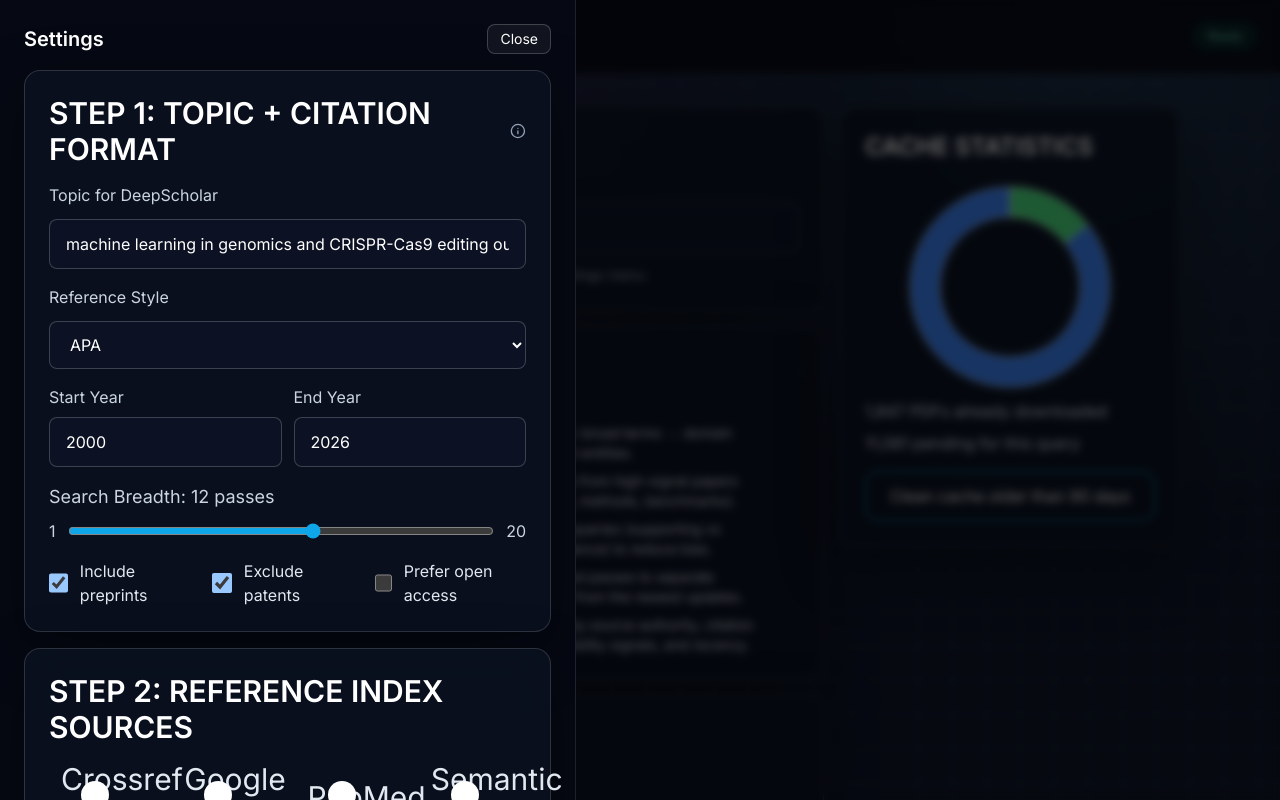
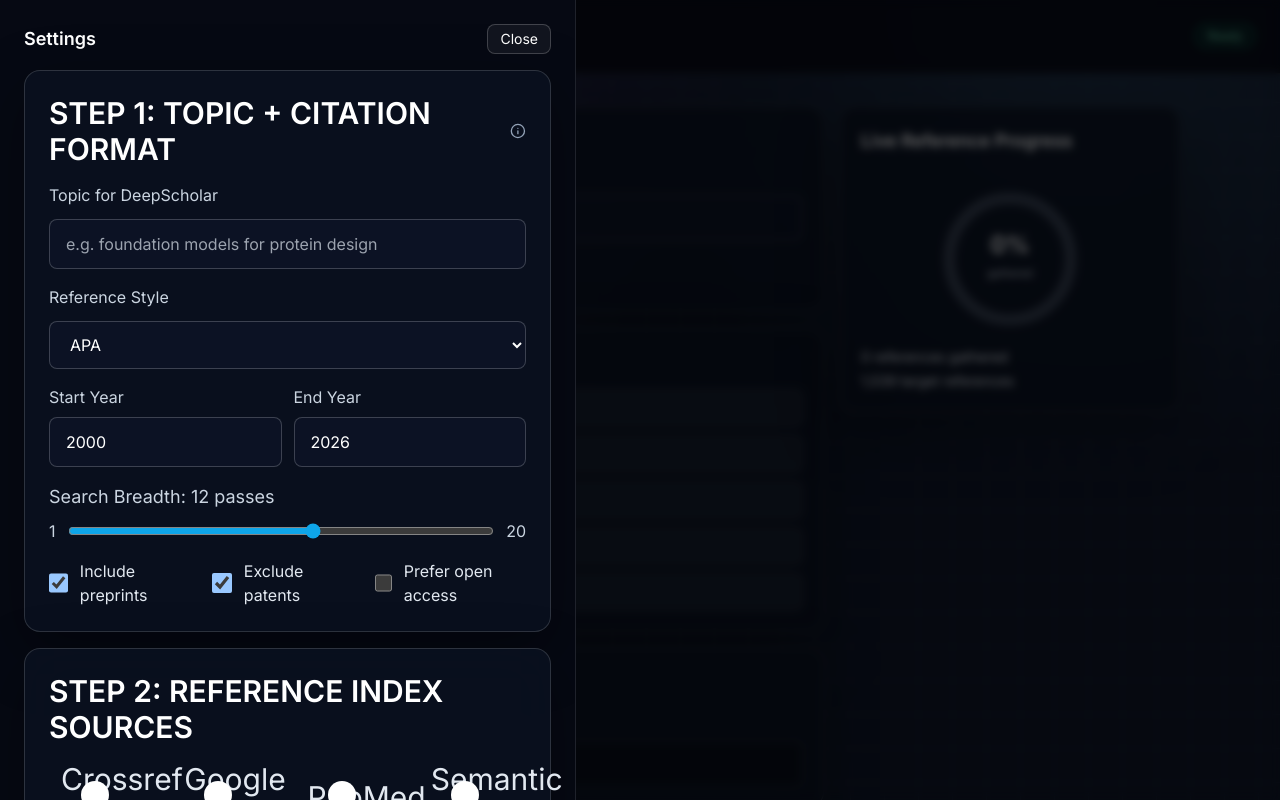
Before and after one commit to ZSPEC-OOS/harvester, a React (Vite) app: page / in a window 1280 px wide. Both pictures are taken after a click on the button "Open settings menu". Shown: the top 800 px of the page. Built offline with nearby package versions, Linux system fonts and the light colour scheme.

Commit message:
Revamp dashboard workflow and live reference progress UI

```diff
--- a/src/components/cards/ReferenceResultsCard.tsx
+++ b/src/components/cards/ReferenceResultsCard.tsx
@@ -3,6 +3,7 @@ import { GlassCard } from '../ui/GlassCard';
 type Props = {
   references: string[];
   referenceStyle: string;
+  isRunning?: boolean;
 };
 
 const styleLabelMap: Record<string, string> = {
@@ -13,17 +14,17 @@ const styleLabelMap: Record<string, string> = {
   'doi-only': 'DOI only',
 };
 
-export function ReferenceResultsCard({ references, referenceStyle }: Props) {
+export function ReferenceResultsCard({ references, referenceStyle, isRunning = false }: Props) {
   return (
-    <GlassCard className="p-4 sm:p-6">
-      <h2 className="mb-2 text-2xl font-semibold text-white sm:text-3xl">STEP 4: GENERATED REFERENCES</h2>
-      <p className="mb-4 text-slate-300">
-        Style: {styleLabelMap[referenceStyle] ?? referenceStyle} · Total generated: {references.length.toLocaleString()}
+    <GlassCard className="p-5">
+      <h2 className="mb-2 text-lg font-semibold text-white">References</h2>
+      <p className="mb-4 text-sm text-slate-300">
+        Style: {styleLabelMap[referenceStyle] ?? referenceStyle} · Streamed: {references.length.toLocaleString()}
       </p>
 
-      <div className="max-h-[480px] space-y-2 overflow-auto rounded-lg border border-white/15 bg-black/20 p-3">
+      <div className="max-h-[420px] space-y-2 overflow-auto rounded-lg border border-white/15 bg-black/20 p-3">
         {references.length === 0 ? (
-          <p className="text-slate-400">Run DeepScholar to generate an extensive reference list.</p>
+          <p className="text-sm text-slate-400">{isRunning ? 'Gathering references…' : 'Start a run to stream references here.'}</p>
         ) : (
           references.map((reference) => (
             <p key={reference} className="font-mono text-xs text-slate-100 sm:text-sm">
--- a/src/components/sidebar/CacheStats.tsx
+++ b/src/components/sidebar/CacheStats.tsx
@@ -1,42 +1,54 @@
-import { Pie, PieChart, ResponsiveContainer, Cell } from 'recharts';
 import { GlassCard } from '../ui/GlassCard';
 
 type Props = {
-  cachedCount: number;
-  pendingCount: number;
-  onCleanOldCache: () => void;
+  gatheredCount: number;
+  targetCount: number;
 };
 
-export function CacheStats({ cachedCount, pendingCount, onCleanOldCache }: Props) {
-  const data = [
-    { name: 'Cached', value: Math.max(0, cachedCount), color: '#4ADE80' },
-    { name: 'New', value: Math.max(0, pendingCount), color: '#3B82F6' },
-  ];
+export function CacheStats({ gatheredCount, targetCount }: Props) {
+  const safeTarget = Math.max(1, targetCount);
+  const progress = Math.min(100, Math.round((gatheredCount / safeTarget) * 100));
+  const radius = 62;
+  const circumference = 2 * Math.PI * radius;
+  const dashOffset = circumference - (progress / 100) * circumference;
 
   return (
-    <GlassCard className="p-4 sm:p-6">
-      <h2 className="mb-3 text-2xl font-semibold text-white">CACHE STATISTICS</h2>
-      <div className="mx-auto h-56 w-full max-w-[280px]">
-        <ResponsiveContainer>
-          <PieChart>
-            <Pie data={data} dataKey="value" innerRadius={70} outerRadius={100} startAngle={90} endAngle={-270}>
-              {data.map((entry) => (
-                <Cell key={entry.name} fill={entry.color} />
-              ))}
-            </Pie>
-          </PieChart>
-        </ResponsiveContainer>
+    <GlassCard className="p-5">
+      <h2 className="mb-4 text-lg font-semibold text-white">Live Reference Progress</h2>
+      <div className="mx-auto flex w-full max-w-[220px] items-center justify-center">
+        <svg viewBox="0 0 180 180" className="h-44 w-44">
+          <circle cx="90" cy="90" r={radius} stroke="rgba(148,163,184,0.3)" strokeWidth="12" fill="none" />
+          <circle
+            cx="90"
+            cy="90"
+            r={radius}
+            stroke="url(#progressGradient)"
+            strokeWidth="12"
+            fill="none"
+            strokeLinecap="round"
+            transform="rotate(-90 90 90)"
+            strokeDasharray={circumference}
+            strokeDashoffset={dashOffset}
+            className="transition-all duration-500"
+          />
+          <defs>
+            <linearGradient id="progressGradient" x1="0%" y1="0%" x2="100%" y2="100%">
+              <stop offset="0%" stopColor="#22d3ee" />
+              <stop offset="100%" stopColor="#8b5cf6" />
+            </linearGradient>
+          </defs>
+          <text x="90" y="84" textAnchor="middle" className="fill-white text-[24px] font-semibold">
+            {progress}%
+          </text>
+          <text x="90" y="108" textAnchor="middle" className="fill-slate-300 text-[11px]">
+            gathered
+          </text>
+        </svg>
       </div>
-      <div className="space-y-2 text-slate-200">
-        <p>{cachedCount.toLocaleString()} PDFs already downloaded</p>
-        <p>{pendingCount.toLocaleString()} pending for this query</p>
+      <div className="space-y-1 text-sm text-slate-200">
+        <p>{gatheredCount.toLocaleString()} references gathered</p>
+        <p>{targetCount.toLocaleString()} target references</p>
       </div>
-      <button
-        onClick={onCleanOldCache}
-        className="mt-4 w-full rounded-xl border border-sky-500 px-4 py-3 text-white"
-      >
-        Clean cache older than 90 days
-      </button>
     </GlassCard>
   );
 }
--- a/src/pages/Dashboard.tsx
+++ b/src/pages/Dashboard.tsx
@@ -34,7 +34,7 @@ type Settings = {
 const CURRENT_YEAR = new Date().getFullYear();
 
 const initialSettings: Settings = {
-  topic: 'machine learning in genomics and CRISPR-Cas9 editing outcomes',
+  topic: '',
   referenceStyle: 'apa',
   startYear: 2000,
   endYear: CURRENT_YEAR,
@@ -51,19 +51,11 @@ const initialSettings: Settings = {
 const seedLines = ['[10:32:15] DeepScholar ready', '[10:32:28] Waiting for user action'];
 
 const deepResearchProcess = [
-  'Clarify the objective and define hard constraints (scope, years, source quality, and output style).',
-  'Decompose the prompt into sub-questions and map each one to best-fit sources.',
-  'Run broad discovery first, then refine with targeted follow-up search passes.',
-  'Triangulate facts across independent sources and prioritize primary evidence.',
-  'Synthesize findings, track confidence, then export references and audit trail.',
-];
-
-const deepResearchTactics = [
-  'Use query ladders: broad terms → domain synonyms → exact entities.',
-  'Pivot search terms from high-signal papers (authors, datasets, methods, benchmarks).',
-  'Apply contrastive queries (supporting vs contradictory evidence) to reduce bias.',
-  'Use time-windowed passes to separate foundational work from the newest updates.',
-  'Score and rerank by source authority, citation velocity, reproducibility signals, and recency.',
+  'Clarify objective and constraints',
+  'Decompose topic into focused sub-questions',
+  'Run broad discovery across enabled sources',
+  'Refine and cross-validate high-signal evidence',
+  'Synthesize, format, and stream references',
 ];
 
 const sourceWeights = {
@@ -72,30 +64,6 @@ const sourceWeights = {
   pubmed: 1.15,
   semantic: 1.2,
 } as const;
-
-const yamlIndent = (depth: number) => '  '.repeat(depth);
-
-const toYaml = (value: unknown, depth = 0): string => {
-  if (Array.isArray(value)) {
-    return value
-      .map((entry) => `${yamlIndent(depth)}- ${typeof entry === 'object' ? `\n${toYaml(entry, depth + 1)}` : String(entry)}`)
-      .join('\n');
-  }
-
-  if (value && typeof value === 'object') {
-    return Object.entries(value)
-      .map(([key, entry]) => {
-        if (entry && typeof entry === 'object') {
-          return `${yamlIndent(depth)}${key}:\n${toYaml(entry, depth + 1)}`;
-        }
-
-        return `${yamlIndent(depth)}${key}: ${String(entry)}`;
-      })
-      .join('\n');
-  }
-
-  return `${yamlIndent(depth)}${String(value)}`;
-};
 
 const styleLabelMap: Record<string, string> = {
   apa: 'APA',
@@ -109,11 +77,11 @@ const expandTopic = (topic: string) => {
   const clean = topic.trim();
   if (!clean) return '';
   return [
-    `${clean} ; related terms: systematic review, meta-analysis, benchmark, survey`,
-    `subdomains: methods, datasets, evaluation protocols, translational studies`,
-    `synonyms: foundational models, representation learning, multimodal inference`,
-    `inclusion strategy: core papers, replications, negative results, preprints, and seminal historical work`,
-  ].join(' | ');
+    `Primary objective: Build a comprehensive deep-research map for "${clean}" that captures foundational work, current methods, real-world outcomes, and known limitations.`,
+    'Scope expansion: include adjacent terminology, canonical synonyms, benchmark datasets, dominant methodological families, dissenting findings, and practical deployment constraints.',
+    'Evidence strategy: prioritize primary literature, rigorous evaluations, replication studies, and the strongest comparative analyses across multiple independent sources.',
+    'Output intent: produce a references-ready narrative that links key claims to evidence tiers, highlights consensus vs uncertainty, and surfaces actionable follow-up questions.',
+  ].join('\n\n');
 };
 
 const buildMockReferences = (settings: Settings, expandedTopic: string, targetCount: number) => {
@@ -122,7 +90,8 @@ const buildMockReferences = (settings: Settings, expandedTopic: string, targetCo
 
   return Array.from({ length: count }, (_, i) => {
     const year = settings.startYear + (i % (settings.endYear - settings.startYear + 1));
-    const title = `Comprehensive study #${i + 1} on ${expandedTopic.split('|')[0].trim()}`;
+    const topicLead = expandedTopic.split('\n')[0].replace('Primary objective: ', '');
+    const title = `Comprehensive study #${i + 1} on ${topicLead}`;
     const journal = `Journal of DeepScholar Synthesis ${((i % 18) + 1).toString().padStart(2, '0')}`;
     const doi = `10.${1200 + (i % 700)}/deep.${year}.${(i + 1).toString().padStart(5, '0')}`;
 
@@ -155,16 +124,17 @@ const getEstimate = (settings: Settings) => {
 export function Dashboard() {
   const [settings, setSettings] = useState<Settings>(() => {
     const saved = localStorage.getItem('paper-harvester-settings');
-    return saved ? { ...initialSettings, ...JSON.parse(saved) } : initialSettings;
+    return saved ? { ...initialSettings, ...JSON.parse(saved), topic: '' } : initialSettings;
   });
   const [expandedTopic, setExpandedTopic] = useState('');
+  const [expandedTopicDraft, setExpandedTopicDraft] = useState('');
+  const [expansionAccepted, setExpansionAccepted] = useState(false);
   const [references, setReferences] = useState<string[]>([]);
-  const [progress, setProgress] = useState(0);
   const [lines, setLines] = useState(seedLines);
   const [sheetOpen, setSheetOpen] = useState(false);
   const [settingsMenuOpen, setSettingsMenuOpen] = useState(false);
   const [isRunning, setIsRunning] = useState(false);
-  const [cacheCount, setCacheCount] = useState(1847);
+  const [activeStep, setActiveStep] = useState(0);
   const timerRef = useRef<number | null>(null);
 
   useEffect(() => {
@@ -182,13 +152,22 @@ export function Dashboard() {
   }, []);
 
   const validationError = useMemo(() => {
-    if (!settings.topic.trim()) return 'Topic is empty.';
+    if (!settings.topic.trim()) return 'Search Focus Topic is required.';
+    if (!expandedTopic.trim() || !expansionAccepted) return 'Please process expansion and click Accept before running.';
     if (settings.startYear > settings.endYear) return 'Start year is later than end year.';
     if (settings.startYear < 1900 || settings.endYear > CURRENT_YEAR) return `Year range must be between 1900 and ${CURRENT_YEAR}.`;
     if (!Object.values(settings.sources).some(Boolean)) return 'At least one source must be enabled.';
     if (settings.externalAiEnabled && !settings.externalApiUrl.trim()) return 'External AI API URL is required when attachment mode is enabled.';
     return null;
-  }, [settings]);
+  }, [expandedTopic, expansionAccepted, settings]);
+
+  const processExpansion = () => {
+    const next = expandTopic(settings.topic);
+    setExpandedTopic(next);
+    setExpandedTopicDraft(next);
+    setExpansionAccepted(false);
+    setLines((prev) => [...prev, `[${new Date().toLocaleTimeString('en-US', { hour12: false })}] Expansion generated for search focus topic`]);
+  };
 
   const runHarvest = () => {
     if (isRunning) {
@@ -206,63 +185,79 @@ export function Dashboard() {
       return;
     }
 
-    const expanded = expandTopic(settings.topic);
-    setExpandedTopic(expanded);
+    const finalExpandedTopic = expandedTopicDraft.trim() || expandedTopic;
+    setExpandedTopic(finalExpandedTopic);
     setReferences([]);
+    setActiveStep(0);
 
     const events = [
-      'Running Deep Research process: objective → decomposition → broad pass → targeted pass → synthesis',
-      `Expanding topic: "${settings.topic.trim()}"`,
-      'Applying search tactics: query ladders, synonym pivots, contrastive evidence checks',
+      'Running deep research flow',
+      `Expanded focus accepted for: "${settings.topic.trim()}"`,
       `Using style: ${styleLabelMap[settings.referenceStyle] ?? settings.referenceStyle}`,
       `Selecting sources: ${Object.entries(settings.sources)
         .filter(([, v]) => v)
         .map(([k]) => k)
         .join(', ')}`,
-      'Cross-validating high-impact claims across multiple source indexes',
-      settings.externalAiEnabled
-        ? `Calling external AI attachment at ${settings.externalApiUrl}`
-        : 'Using built-in DeepScholar expansion engine',
-      `Generating extensive list for year range ${settings.startYear}-${settings.endYear}`,
-      `Completed list with ${Math.min(estimatedPapers, 2500).toLocaleString()} references`,
+      `Streaming references for year range ${settings.startYear}-${settings.endYear}`,
     ];
 
-    let i = 0;
+    const generated = buildMockReferences(settings, finalExpandedTopic, estimatedPapers);
+    let idx = 0;
+    let eventIdx = 0;
+
     setIsRunning(true);
-    setProgress(0);
     setLines((prev) => [...prev, `[${new Date().toLocaleTimeString('en-US', { hour12: false })}] Starting DeepScholar run`]);
 
     timerRef.current = window.setInterval(() => {
-      setProgress((p) => {
-        const next = Math.min(100, p + 17);
-        if (next === 100) {
-          setIsRunning(false);
-          const generated = buildMockReferences(settings, expanded, estimatedPapers);
-          setReferences(generated);
-          setCacheCount((count) => count + Math.round(generated.length * 0.2));
-          if (timerRef.current) {
-            window.clearInterval(timerRef.current);
-            timerRef.current = null;
-          }
+      const chunkSize = 12;
+      const chunk = generated.slice(idx, idx + chunkSize);
+      if (chunk.length > 0) {
+        setReferences((prev) => [...prev, ...chunk]);
+        idx += chunk.length;
+      }
+
+      const step = Math.min(deepResearchProcess.length - 1, Math.floor((idx / Math.max(generated.length, 1)) * deepResearchProcess.length));
+      setActiveStep(step);
+
+      if (eventIdx < events.length) {
+        const stamp = new Date().toLocaleTimeString('en-US', { hour12: false });
+        setLines((prev) => [...prev, `[${stamp}] ${events[eventIdx]}`]);
+        eventIdx += 1;
+      }
+
+      if (idx >= generated.length) {
+        setIsRunning(false);
+        setActiveStep(deepResearchProcess.length - 1);
+        setLines((prev) => [
+          ...prev,
+          `[${new Date().toLocaleTimeString('en-US', { hour12: false })}] Completed list with ${generated.length.toLocaleString()} references`,
+        ]);
+        if (timerRef.current) {
+          window.clearInterval(timerRef.current);
+          timerRef.current = null;
         }
-        return next;
-      });
-
-      if (i < events.length) {
-        const stamp = new Date().toLocaleTimeString('en-US', { hour12: false });
-        setLines((prev) => [...prev, `[${stamp}] ${events[i]}`]);
-        i += 1;
       }
-    }, 700);
+    }, 350);
   };
 
-  const exportYaml = () => {
-    const yaml = toYaml({ ...settings, expandedTopic, generatedReferenceCount: references.length });
-    const blob = new Blob([yaml], { type: 'text/yaml' });
+  const exportText = () => {
+    const payload = [
+      `Topic: ${settings.topic}`,
+      '',
+      'Expanded Topic:',
+      expandedTopicDraft || expandedTopic,
+      '',
+      `Reference style: ${settings.referenceStyle}`,
+      `Generated references: ${references.length}`,
+      '',
+      ...references,
+    ].join('\n');
+
+    const blob = new Blob([payload], { type: 'text/plain' });
     const url = URL.createObjectURL(blob);
     const a = document.createElement('a');
     a.href = url;
-    a.download = 'deepscholar-config.yaml';
+    a.download = 'deepscholar-export.txt';
     a.click();
     URL.revokeObjectURL(url);
   };
@@ -270,53 +265,98 @@ export function Dashboard() {
   const cards = useMemo(
     () => (
       <div className="space-y-4">
-        <GlassCard className="p-4 sm:p-6">
-          <h2 className="mb-3 text-xl font-semibold text-white sm:text-2xl">Search focus</h2>
+        <GlassCard className="p-5">
+          <h2 className="mb-3 text-lg font-semibold text-white">Search Focus</h2>
           <label className="mb-2 block text-sm text-slate-300" htmlFor="main-topic">
-            Topic
+            Search Focus Topic
           </label>
           <input
             id="main-topic"
             value={settings.topic}
-            onChange={(e) => setSettings((s) => ({ ...s, topic: e.target.value }))}
-            className="w-full rounded-lg border border-white/20 bg-slate-900/60 px-4 py-3 text-white"
-            placeholder="e.g. foundation models for protein design"
+            onChange={(e) => {
+              const topic = e.target.value;
+              setSettings((s) => ({ ...s, topic }));
+              setExpandedTopic('');
+              setExpandedTopicDraft('');
+              setExpansionAccepted(false);
+            }}
+            className="w-full rounded-lg border border-white/20 bg-slate-900/60 px-4 py-3 text-sm text-white"
+            placeholder="Enter your topic"
           />
-          <p className="mt-3 text-sm text-slate-400">
-            Keeping the interface focused: all advanced options moved into the top-left settings menu.
-          </p>
+          <button
+            type="button"
+            onClick={processExpansion}
+            disabled={!settings.topic.trim()}
+            className="mt-3 rounded-lg border border-cyan-300/50 bg-cyan-500/10 px-4 py-2 text-sm font-medium text-cyan-200 disabled:cursor-not-allowed disabled:opacity-50"
+          >
+            Process Expansion
+          </button>
+
+          {expandedTopic && (
+            <div className="mt-4 space-y-3">
+              <label className="block text-sm text-slate-300">Expanded Topic</label>
+              <textarea
+                value={expandedTopic}
+                readOnly
+                className="min-h-[130px] w-full rounded-lg border border-white/20 bg-slate-950/60 px-4 py-3 text-sm text-slate-100"
+              />
+              <label className="block text-sm text-slate-300">Refinement</label>
+              <textarea
+                value={expandedTopicDraft}
+                onChange={(e) => {
+                  setExpandedTopicDraft(e.target.value);
+                  setExpansionAccepted(false);
+                }}
+                className="min-h-[130px] w-full rounded-lg border border-white/20 bg-slate-900/60 px-4 py-3 text-sm text-slate-100"
+              />
+              <button
+                type="button"
+                onClick={() => {
+                  setExpandedTopic(expandedTopicDraft.trim() || expandedTopic);
+                  setExpansionAccepted(true);
+                }}
+                className="rounded-lg border border-emerald-300/50 bg-emerald-500/10 px-4 py-2 text-sm font-medium text-emerald-200"
+              >
+                Accept
+              </button>
+            </div>
+          )}
         </GlassCard>
 
-        <GlassCard className="p-4 sm:p-6">
-          <h2 className="mb-3 text-xl font-semibold text-white sm:text-2xl">Deep Research process + tactics</h2>
-          <div className="grid gap-4 md:grid-cols-2">
-            <div>
-              <p className="mb-2 text-sm font-semibold uppercase tracking-wide text-violet-300">Process</p>
-              <ol className="list-decimal space-y-2 pl-5 text-sm text-slate-200">
-                {deepResearchProcess.map((item) => (
-                  <li key={item}>{item}</li>
-                ))}
-              </ol>
-            </div>
-            <div>
-              <p className="mb-2 text-sm font-semibold uppercase tracking-wide text-cyan-300">Search tactics</p>
-              <ul className="list-disc space-y-2 pl-5 text-sm text-slate-200">
-                {deepResearchTactics.map((item) => (
-                  <li key={item}>{item}</li>
-                ))}
-              </ul>
-            </div>
+        <GlassCard className="p-5">
+          <h2 className="mb-3 text-lg font-semibold text-white">Deep Research Process</h2>
+          <div className="space-y-2">
+            {deepResearchProcess.map((item, i) => {
+              const isActive = isRunning && i === activeStep;
+              const isDone = !isRunning && references.length > 0 && i <= activeStep;
+              return (
+                <div
+                  key={item}
+                  className={`flex items-center gap-3 rounded-lg border px-3 py-2 text-sm ${isActive ? 'border-cyan-300/60 bg-cyan-500/10' : 'border-white/10 bg-white/5'}`}
+                >
+                  <span
+                    className={`h-2.5 w-2.5 rounded-full ${isActive ? 'animate-pulse bg-cyan-300' : isDone ? 'bg-emerald-300' : 'bg-slate-500'}`}
+                  />
+                  <span className="text-slate-100">{item}</span>
+                </div>
+              );
+            })}
           </div>
         </GlassCard>
 
-        <ReferenceResultsCard references={references} referenceStyle={settings.referenceStyle} />
+        <ReferenceResultsCard references={references} referenceStyle={settings.referenceStyle} isRunning={isRunning} />
 
         {validationError && (
           <ErrorBox
             message={validationError}
             onFix={() => {
-              if (!settings.topic.trim()) {
-                setSettings((s) => ({ ...s, topic: initialSettings.topic }));
+              if (!settings.topic.trim()) return;
+              if (!expandedTopic.trim()) {
+                processExpansion();
+                return;
+              }
+              if (!expansionAccepted) {
+                setExpansionAccepted(true);
                 return;
               }
               if (settings.startYear > settings.endYear) {
@@ -339,15 +379,14 @@ export function Dashboard() {
         )}
         <ActionCard
           onRun={runHarvest}
-          onExportYaml={exportYaml}
+          onExportText={exportText}
           estimatedPapers={estimatedPapers}
           disableRun={Boolean(validationError)}
           isRunning={isRunning}
-          onUseExampleQuery={() => setSettings((s) => ({ ...s, topic: initialSettings.topic }))}
         />
       </div>
     ),
-    [estimatedPapers, expandedTopic, isRunning, references, settings, validationError],
+    [estimatedPapers, expandedTopic, expandedTopicDraft, expansionAccepted, isRunning, references, settings, validationError],
   );
 
   return (
@@ -357,28 +396,24 @@ export function Dashboard() {
         <div className="relative grid grid-cols-1 gap-4 xl:grid-cols-[minmax(0,800px)_340px] xl:items-start">
           {cards}
           <aside className="hidden xl:sticky xl:top-24 xl:block">
-            <CacheStats
-              cachedCount={cacheCount}
-              pendingCount={estimatedPapers}
-              onCleanOldCache={() => setCacheCount((count) => Math.max(0, count - 300))}
-            />
+            <CacheStats gatheredCount={references.length} targetCount={estimatedPapers} />
           </aside>
         </div>
 
         <div className="mt-4 hidden xl:block">
-          <ConsoleLog lines={lines} progress={progress} />
+          <ConsoleLog lines={lines} />
         </div>
 
         <div className="fixed inset-x-0 bottom-0 z-40 border-t border-white/10 bg-[#060913]/90 p-3 backdrop-blur-xl xl:hidden">
           <button
             onClick={runHarvest}
             disabled={Boolean(validationError)}
-            className="w-full rounded-xl border border-violet-300/40 bg-gradient-to-r from-violet-500/80 to-indigo-500/80 px-4 py-3 font-semibold text-white disabled:cursor-not-allowed disabled:opacity-50"
+            className="w-full rounded-xl border border-violet-300/40 bg-gradient-to-r from-violet-500/80 to-indigo-500/80 px-4 py-3 text-sm font-semibold text-white disabled:cursor-not-allowed disabled:opacity-50"
           >
-            {isRunning ? 'STOP DEEPSCHOLAR' : 'RUN DEEPSCHOLAR'}
+            {isRunning ? 'Stop DeepScholar' : 'Run DeepScholar'}
           </button>
           <button onClick={() => setSheetOpen((v) => !v)} className="mt-2 w-full text-center text-sm text-slate-300">
-            {sheetOpen ? 'Hide' : 'Show'} Cache + Console
+            {sheetOpen ? 'Hide' : 'Show'} Progress + Log
           </button>
         </div>
 
@@ -387,12 +422,8 @@ export function Dashboard() {
         >
           <div className="mx-auto mb-3 h-1.5 w-14 rounded-full bg-slate-600" />
           <div className="space-y-3">
-            <CacheStats
-              cachedCount={cacheCount}
-              pendingCount={estimatedPapers}
-              onCleanOldCache={() => setCacheCount((count) => Math.max(0, count - 300))}
-            />
-            <ConsoleLog lines={lines} progress={progress} mobile />
+            <CacheStats gatheredCount={references.length} targetCount={estimatedPapers} />
+            <ConsoleLog lines={lines} />
           </div>
         </div>
 
@@ -400,7 +431,7 @@ export function Dashboard() {
           <div className="fixed inset-0 z-50 bg-black/60 backdrop-blur-sm">
             <div className="absolute left-0 top-0 h-full w-full max-w-xl overflow-y-auto border-r border-white/10 bg-[#060913] p-4 sm:p-6">
               <div className="mb-4 flex items-center justify-between">
-                <h2 className="text-xl font-semibold text-white">Settings</h2>
+                <h2 className="text-lg font-semibold text-white">Settings</h2>
                 <button
                   type="button"
                   onClick={() => setSettingsMenuOpen(false)}
```
Also changed, not shown: src/components/cards/ActionCard.tsx (+7 -22 lines), src/components/console/ConsoleLog.tsx (+5 -22 lines).
